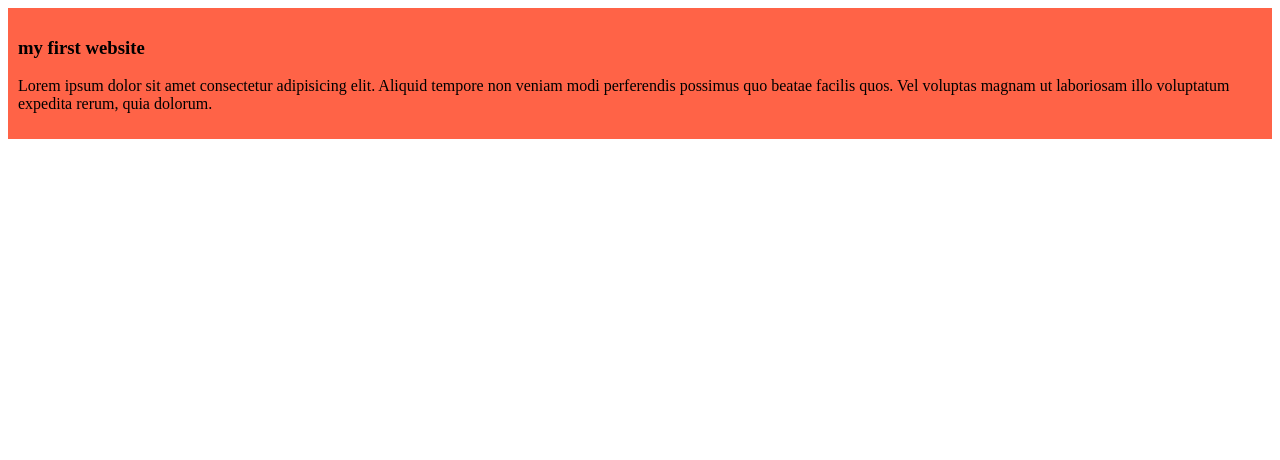
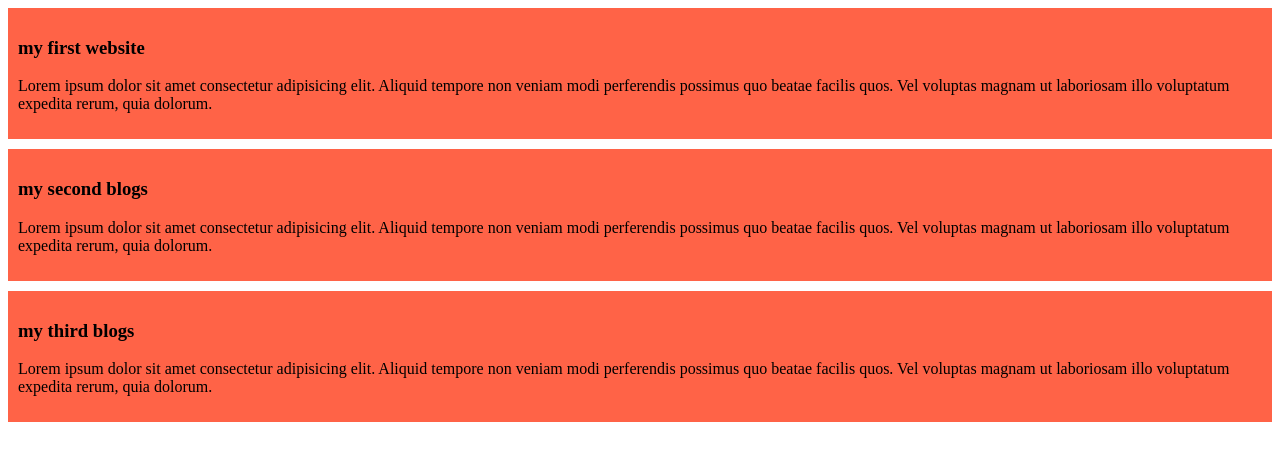
Before and after one commit to kumaribasu1/my-simple-website, a plain HTML site: page index.html in a window 1280 px wide. Drawn offline with Linux system fonts and the light colour scheme.

Commit message:
added the second and third blog

```diff
--- a/index.html
+++ b/index.html
@@ -11,5 +11,13 @@
         <h3>my first website</h3>
         <p>Lorem ipsum dolor sit amet consectetur adipisicing elit. Aliquid tempore non veniam modi perferendis possimus quo beatae facilis quos. Vel voluptas magnam ut laboriosam illo voluptatum expedita rerum, quia dolorum.</p>
     </div>
+    <div>
+        <h3>my second blogs</h3>
+        <p>Lorem ipsum dolor sit amet consectetur adipisicing elit. Aliquid tempore non veniam modi perferendis possimus quo beatae facilis quos. Vel voluptas magnam ut laboriosam illo voluptatum expedita rerum, quia dolorum.</p>
+    </div>
+    <div>
+        <h3>my third blogs</h3>
+        <p>Lorem ipsum dolor sit amet consectetur adipisicing elit. Aliquid tempore non veniam modi perferendis possimus quo beatae facilis quos. Vel voluptas magnam ut laboriosam illo voluptatum expedita rerum, quia dolorum.</p>
+    </div>
 </body>
 </html>
--- a/styles/blogs.css
+++ b/styles/blogs.css
@@ -1,4 +1,5 @@
 div{
     background-color: tomato;
     padding: 10px;
+    margin-bottom: 10px;
 }
```
